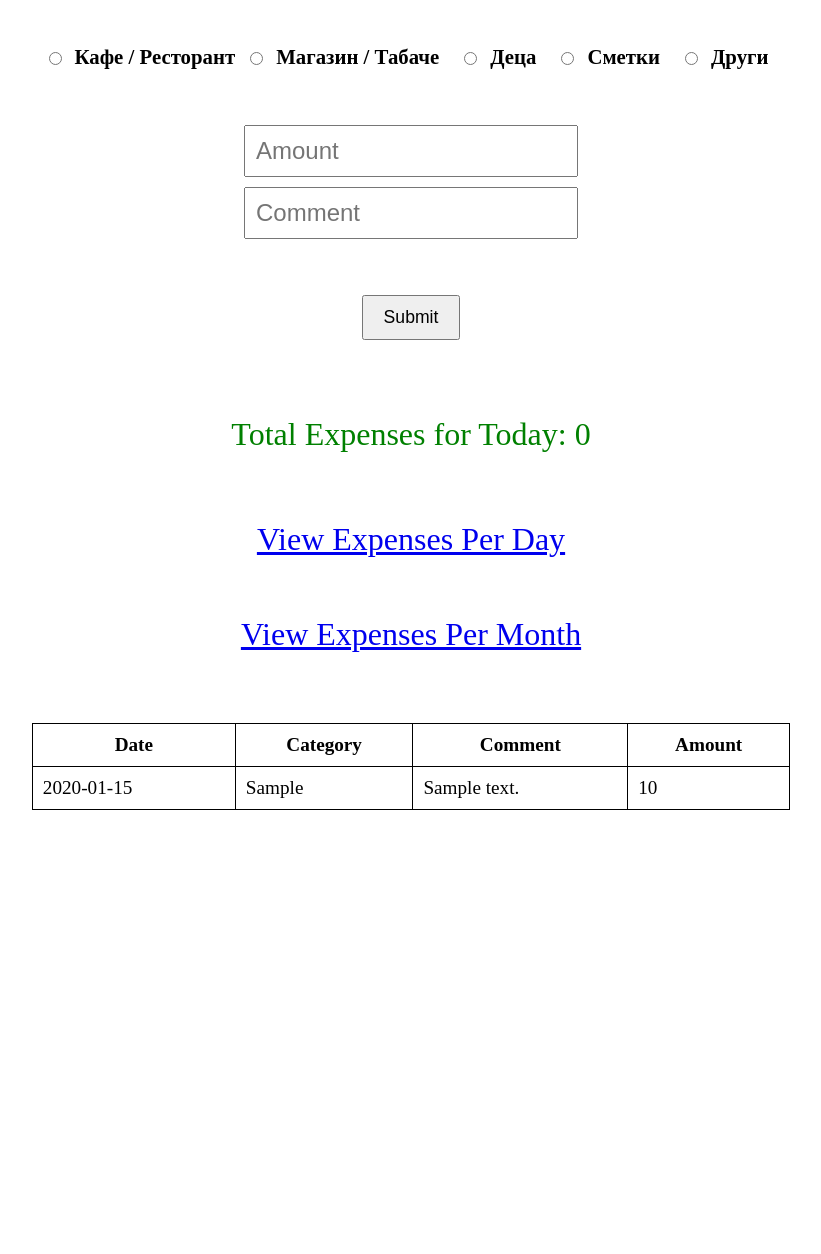
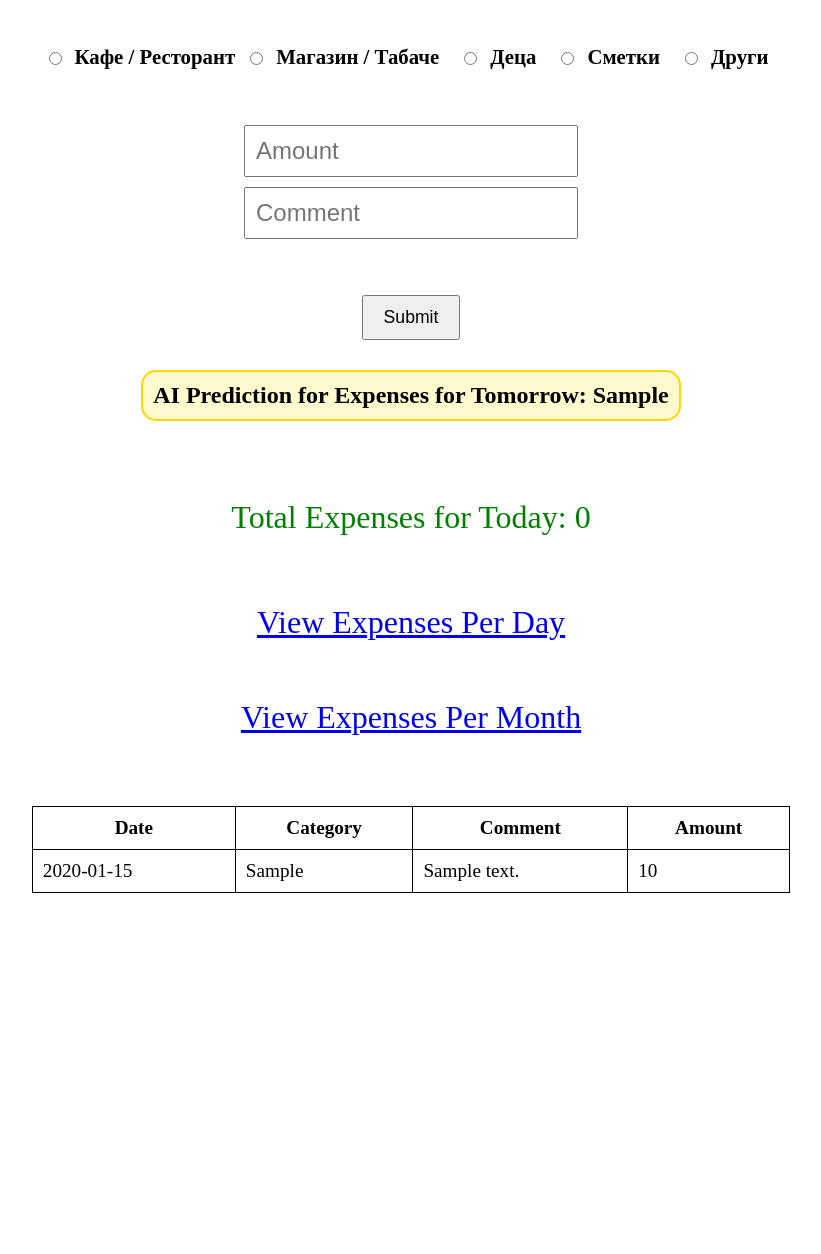
Before and after one commit to TsTsvetkoff/Expense_tracker, a Flask app: template templates/index.html in a window 1280 px wide. Shown: the part 309-1563 px from the top of the page, without its empty margins (229-1050 px from the left). Before the commit the page ends 1119 px from the top, so only its background shows below. Run offline with Flask 3, Linux system fonts and the light colour scheme; the template is opened without the code that fills it: most values are stand-ins (such as "Sample title", 1, 10 or a date in 2020).

Commit message:
Update index.html

```diff
--- a/templates/index.html
+++ b/templates/index.html
@@ -63,6 +63,10 @@
                 font-size: 2em; /* Adjust as needed */
                 margin: 10px; /* Adjust as needed */
             }
+             .scrollable-table {
+    overflow-y: auto;
+    height: 500px; /* Adjust as needed */
+}
     </style>
 </head>
 <body>
@@ -89,7 +93,7 @@
     <br>
     <br>
     <input type="submit" value="Submit">
-    <br>
+        <h2 style="background-color: lemonchiffon; border: 2px solid gold; padding: 10px; border-radius: 15px;">AI Prediction for Expenses for Tomorrow: {{ predicted_value }}</h2>
     <br>
     <div id="totalExpenses"></div>
     <br>
@@ -100,7 +104,7 @@
 
     </form>
 
-
+    <div class="scrollable-table">
         <table>
             <thead>
                 <tr>
@@ -114,6 +118,7 @@
                 <!-- Rows will be added here by JavaScript -->
             </tbody>
         </table>
+    </div>
     <script>
     var ctx = document.getElementById('myChart').getContext('2d');
     var myChart = new Chart(ctx, {
```
Lines whose indentation alone changed are shown as unchanged.
